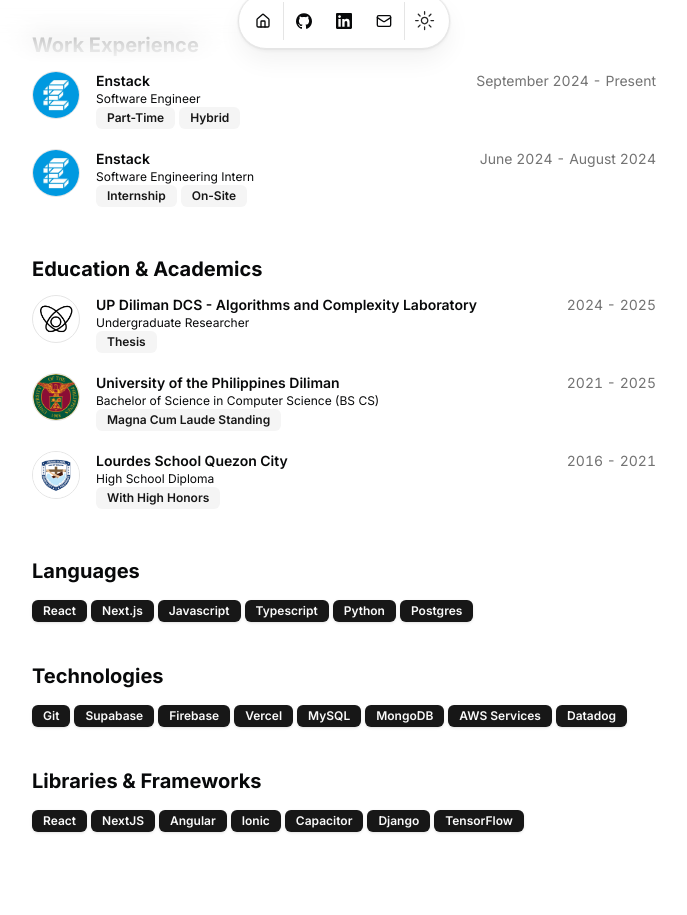
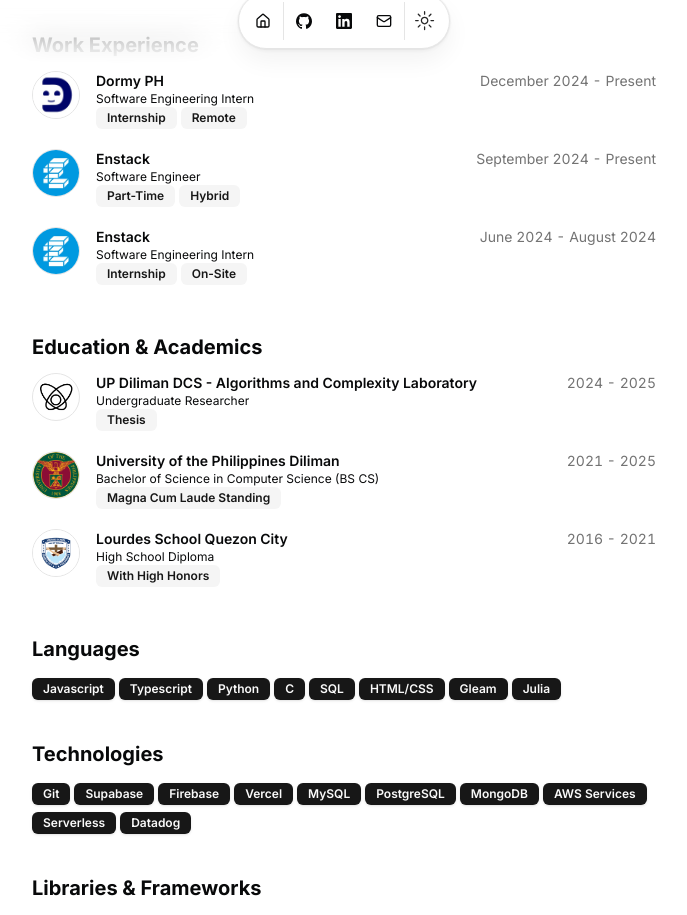
Before and after one commit to aritako/portfolio, a Next.js app: page / in a window 1280 px wide. Shown: the part 735-1650 px from the top of the page, without its empty margins (296-983 px from the left). Built offline with nearby package versions, Linux system fonts and the light colour scheme.

Commit message:
feat: add new experience

```diff
--- a/src/data/resume.tsx
+++ b/src/data/resume.tsx
@@ -5,8 +5,6 @@
   name: 'Melo Atienza',
   initials: 'CA',
   url: 'https://dillion.io',
-  location: 'San Francisco, CA',
-  locationLink: 'https://www.google.com/maps/place/sanfrancisco',
   description:
     'A Software Engineer with a principles-based approach for building good products.',
   summary:
@@ -17,12 +15,14 @@
   On the side, I am a Software Engineer at Enstack, where I fix bugs and develop internal tools and services for the company.',
   avatarUrl: '/me.jpg',
   languages: [
-    'React',
-    'Next.js',
     'Javascript',
     'Typescript',
     'Python',
-    'Postgres',
+    'C',
+    'SQL',
+    'HTML/CSS',
+    'Gleam',
+    'Julia',
   ],
   technologies: [
     'Git',
@@ -30,17 +30,21 @@
     'Firebase',
     'Vercel',
     'MySQL',
+    'PostgreSQL',
     'MongoDB',
     'AWS Services',
+    'Serverless',
     'Datadog',
   ],
   libraries: [
     'React',
     'NextJS',
     'Angular',
+    'React Native',
     'Ionic',
     'Capacitor',
     'Django',
+    'Flask',
     'TensorFlow',
   ],
   navbar: [
@@ -88,6 +92,19 @@
   },
 
   work: [
+    {
+      company: 'Dormy PH',
+      href: 'https://www.linkedin.com/company/dormy-ph/posts/?feedView=all',
+      badges: ['Internship', 'Remote'],
+      location: 'Makati City',
+      title: 'Software Engineering Intern',
+      logoUrl: '/dormy.jpg',
+      start: 'December 2024',
+      description:
+        'Created features for new mobile app in React Native, integrating existing tRPC endpoints to a native frontend. \
+        Updated NextJS main site with minor features, ranging from static content to dynamically rendered data. \
+        ',
+    },
     {
       company: 'Enstack',
       href: 'https://www.linkedin.com/company/enstack/posts/?feedView=all',
```
Also changed, not shown: public/dormy.jpg (added), 1 other file (tests, documents, lock files or other folders).
